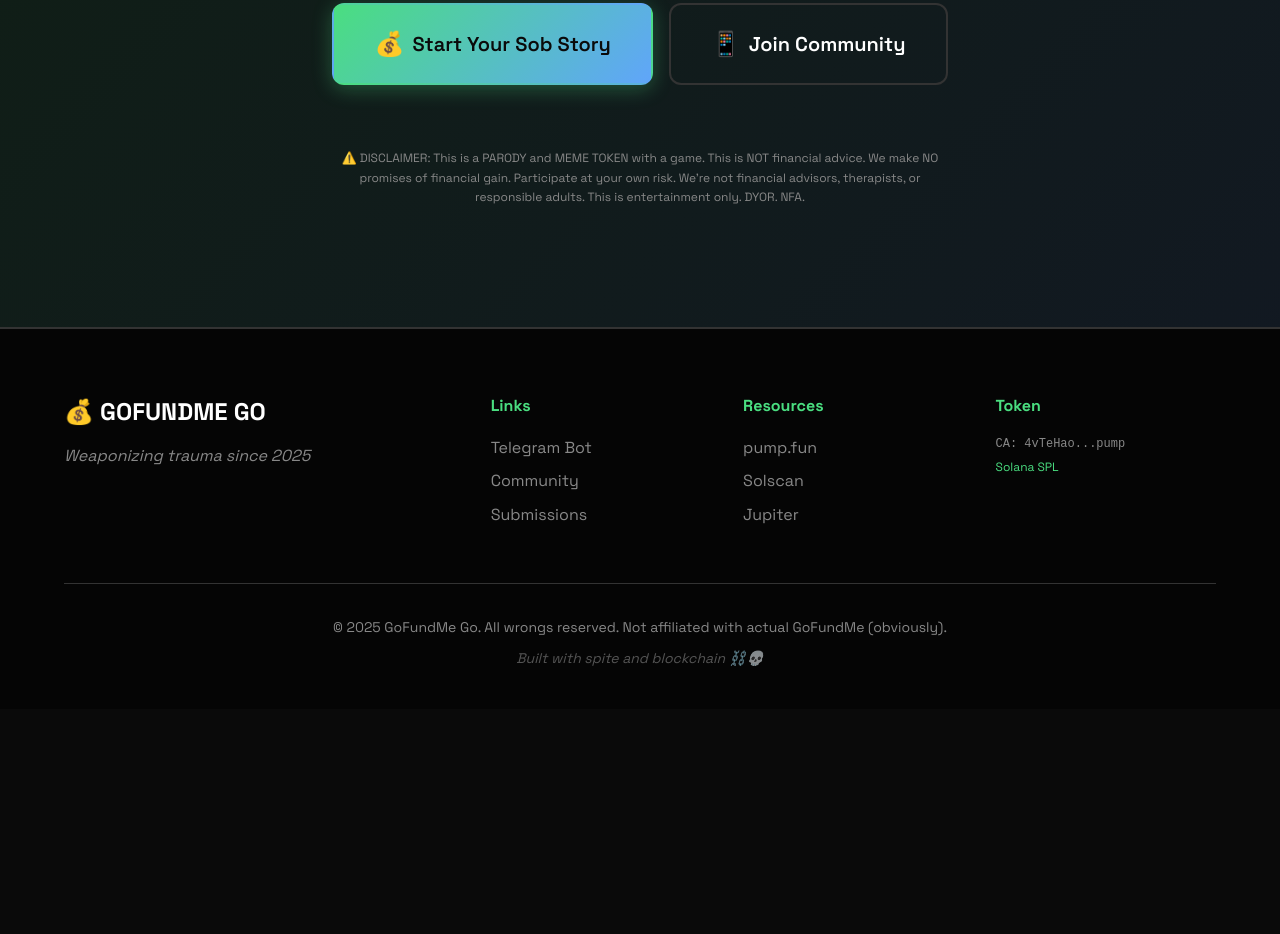
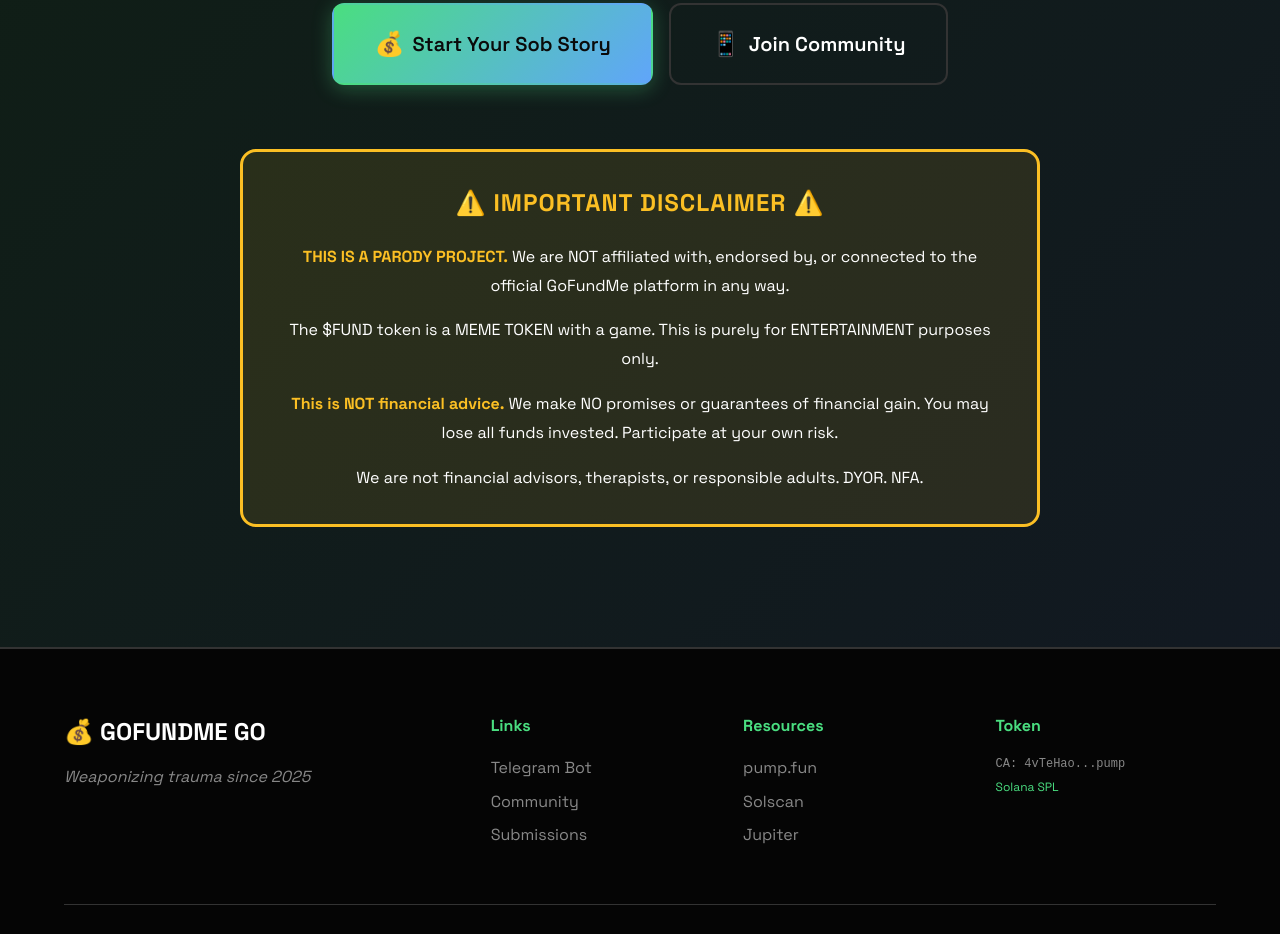
Before and after one commit to 01Clarian/gofundme-labs, a plain HTML site: page index.html in a window 1280 px wide. Shown: the part 7237-8171 px from the top of the page. Before the commit the page ends 7946 px from the top, so only its background shows below. Drawn offline with Linux system fonts and the light colour scheme.

Commit message:
Enhanced disclaimer: added GoFundMe affiliation statement, made it larger and more prominent with better styling

```diff
--- a/index.html
+++ b/index.html
@@ -328,9 +328,21 @@
                     Join Community
                 </a>
             </div>
-            <p class="disclaimer">
-                ⚠️ DISCLAIMER: This is a PARODY and MEME TOKEN with a game. This is NOT financial advice. We make NO promises of financial gain. Participate at your own risk. We're not financial advisors, therapists, or responsible adults. This is entertainment only. DYOR. NFA.
-            </p>
+            <div class="disclaimer-box">
+                <h3 class="disclaimer-title">⚠️ IMPORTANT DISCLAIMER ⚠️</h3>
+                <p class="disclaimer-text">
+                    <strong>THIS IS A PARODY PROJECT.</strong> We are NOT affiliated with, endorsed by, or connected to the official GoFundMe platform in any way.
+                </p>
+                <p class="disclaimer-text">
+                    The $FUND token is a MEME TOKEN with a game. This is purely for ENTERTAINMENT purposes only.
+                </p>
+                <p class="disclaimer-text">
+                    <strong>This is NOT financial advice.</strong> We make NO promises or guarantees of financial gain. You may lose all funds invested. Participate at your own risk.
+                </p>
+                <p class="disclaimer-text">
+                    We are not financial advisors, therapists, or responsible adults. DYOR. NFA.
+                </p>
+            </div>
         </div>
     </section>
 
--- a/styles.css
+++ b/styles.css
@@ -561,6 +561,43 @@
     margin-right: auto;
 }
 
+.disclaimer-box {
+    margin-top: 48px;
+    background: rgba(251, 191, 36, 0.1);
+    border: 3px solid var(--accent);
+    border-radius: 16px;
+    padding: 32px;
+    max-width: 800px;
+    margin-left: auto;
+    margin-right: auto;
+}
+
+.disclaimer-title {
+    font-size: 24px;
+    font-weight: 700;
+    color: var(--accent);
+    margin-bottom: 20px;
+    text-align: center;
+    text-transform: uppercase;
+    letter-spacing: 1px;
+}
+
+.disclaimer-text {
+    font-size: 16px;
+    line-height: 1.8;
+    color: var(--text);
+    margin-bottom: 16px;
+}
+
+.disclaimer-text:last-child {
+    margin-bottom: 0;
+}
+
+.disclaimer-text strong {
+    color: var(--accent);
+    font-weight: 700;
+}
+
 /* Footer */
 .footer {
     background: var(--darker);
```
